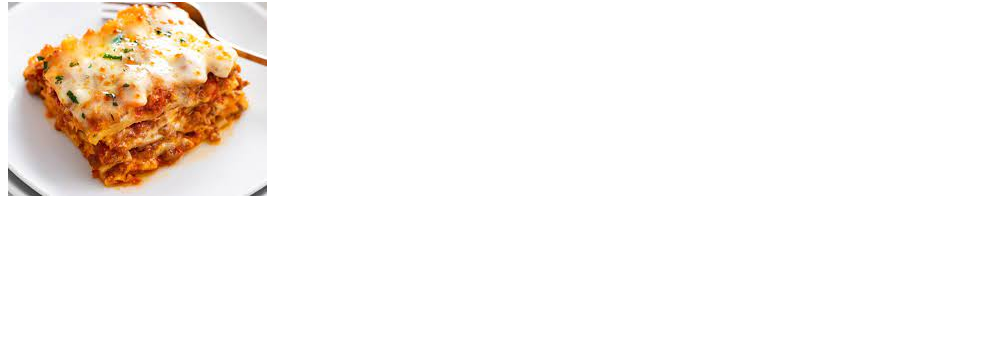
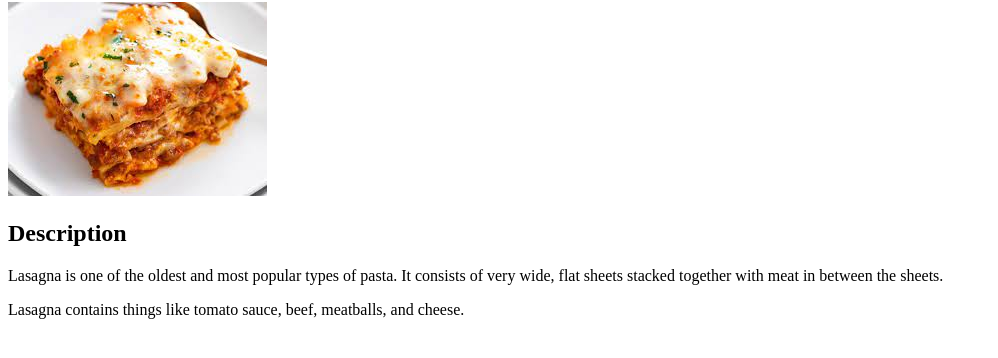
Before and after one commit to kosarsi/odin-recipes, a plain HTML site: page recipes/lasagna.html in a window 1280 px wide. Shown: the part 78-436 px from the top of the page, without its empty margins (0-998 px from the left). Drawn offline with Linux system fonts and the light colour scheme.

Commit message:
Added lasagna description

```diff
--- a/recipes/lasagna.html
+++ b/recipes/lasagna.html
@@ -8,5 +8,8 @@
 <body>
     <h1>Lasagna</h1>
     <img src="../images/Lasagna.jpeg" alt="Lasagna Image">
+    <h2>Description</h2>
+    <p>Lasagna is one of the oldest and most popular types of pasta. It consists of very wide, flat sheets stacked together with meat in between the sheets.</p>
+    <p>Lasagna contains things like tomato sauce, beef, meatballs, and cheese.</p>
 </body>
 </html>
```
